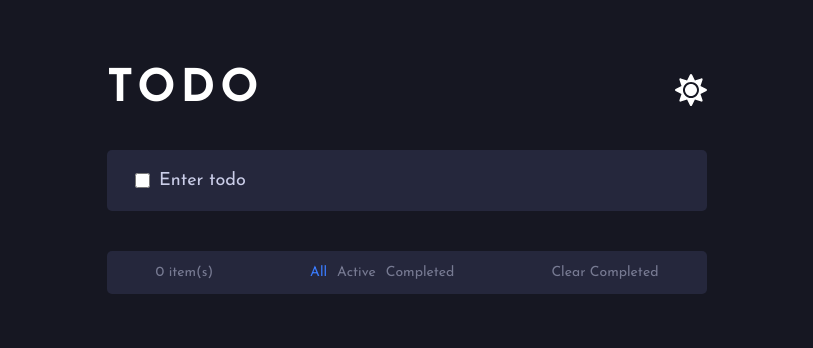
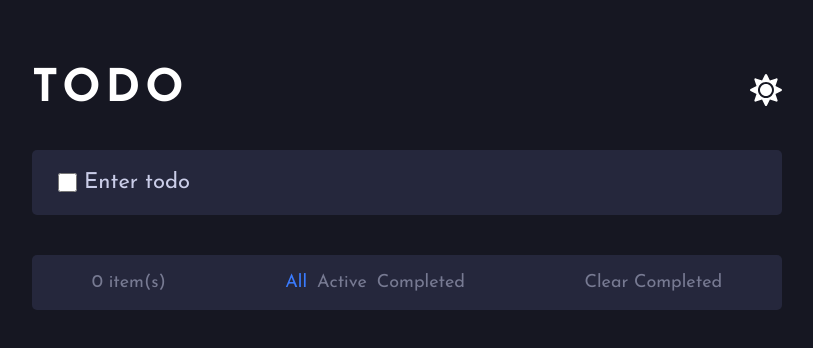
Before and after one commit to cadellsingh/todoList, a React (Create React App) app: page / in a window 1280 px wide. Shown: the top 348 px of the page, without its empty margins (233-1046 px from the left). Built offline with nearby package versions, Linux system fonts and the light colour scheme.

Commit message:
added media querie for larger screens

```diff
--- a/src/App.js
+++ b/src/App.js
@@ -16,6 +16,10 @@ const StyledContainer = styled.div`
   flex-direction: column;
   margin: 0 auto;
   max-width: 600px;
+
+  @media (min-width: 1000px) {
+    max-width: 750px;
+  }
 
   @media (max-width: 800px) {
     max-width: 550px;
@@ -99,7 +103,7 @@ const App = () => {
 
           <DisplayTodos todoList={todos} dispatchTodos={dispatchTodos} />
 
-          <Footer todoListLength={todos.length} />
+          {/*<Footer todoListLength={todos.length} />*/}
         </StyledContainer>
       </>
     </ThemeProvider>
--- a/src/DisplayTodos.js
+++ b/src/DisplayTodos.js
@@ -5,6 +5,10 @@ import styled from "styled-components";
 const StyledTodoItemsContainer = styled.div`
   border-radius: 5px;
   font-size: 18px;
+
+  @media (min-width: 1000px) {
+    font-size: 20px;
+  }
 
   @media (max-width: 400px) {
     font-size: 14px;
@@ -15,6 +19,10 @@ const StyledFilterContainer = styled.div`
   display: flex;
   justify-content: space-around;
   font-size: 14px;
+
+  @media (min-width: 1000px) {
+    font-size: 18px;
+  }
 
   @media (max-width: 400px) {
     font-size: 12px;
--- a/src/InputTodo.js
+++ b/src/InputTodo.js
@@ -20,6 +20,12 @@ const StyledInput = styled.div`
     outline: none;
     font-size: 18px;
     font-family: "Josefin Sans", sans-serif;
+  }
+
+  @media (min-width: 1000px) {
+    & form input[type="text"] {
+      font-size: 22px;
+    }
   }
 
   @media (max-width: 400px) {
```
